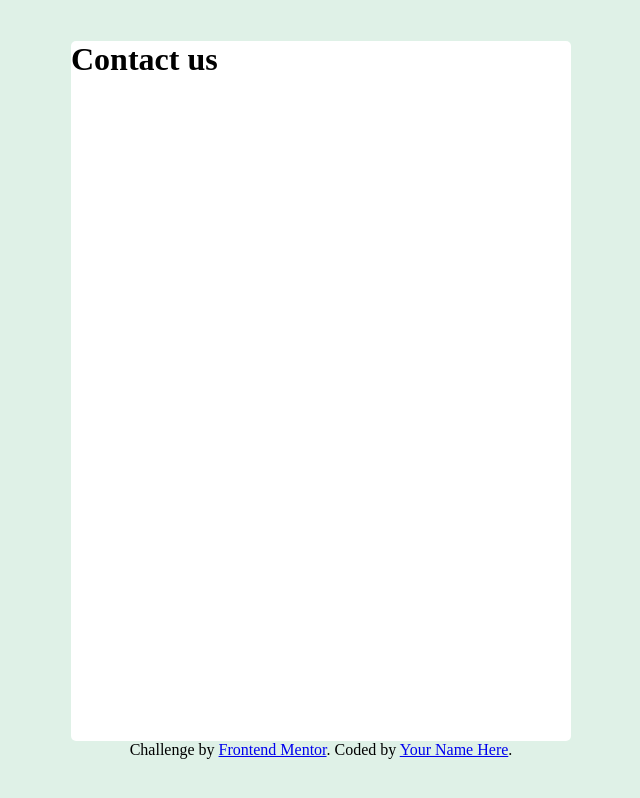
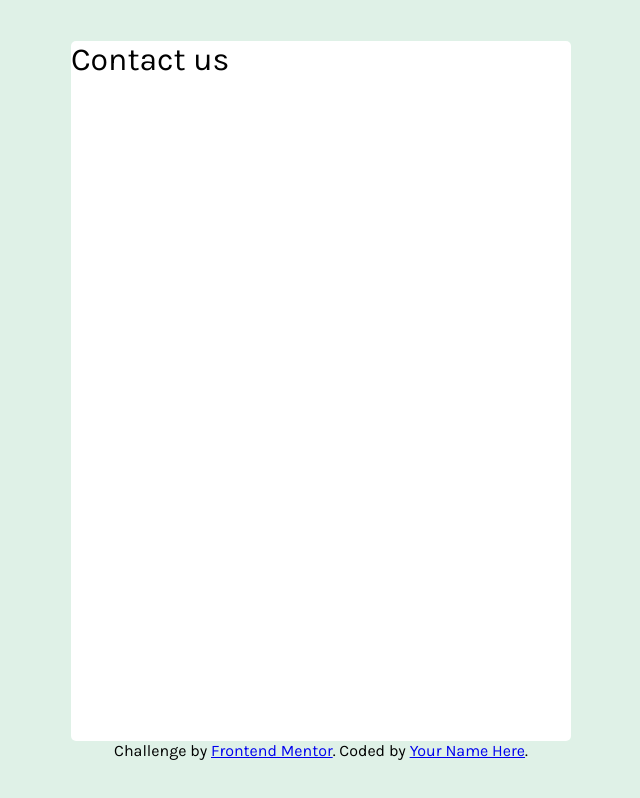
Before and after one commit to nk-on/Contact-form, a plain HTML site: page index.html in a window 1280 px wide. Shown: the whole page, without its empty margins (319-959 px from the left). Drawn offline with Linux system fonts and the light colour scheme.

Commit message:
Setting up fonts

```diff
--- a/src/style.css
+++ b/src/style.css
@@ -13,6 +13,7 @@
   --grey-900: hsl(187, 24%, 22%);
 }
 body{
+    font-family: "Karla", sans-serif;
     background-color: var(--green-200);
     height: 100vh;
     display: flex;
@@ -27,3 +28,6 @@ body{
     height: 700px;
     box-sizing:  6px 7px 5px 0px rgba(0,0,0,0.75);
 }
+.container h1{
+    font-weight: 400;
+}
```
